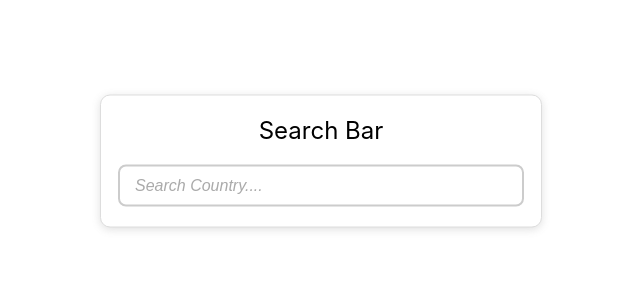
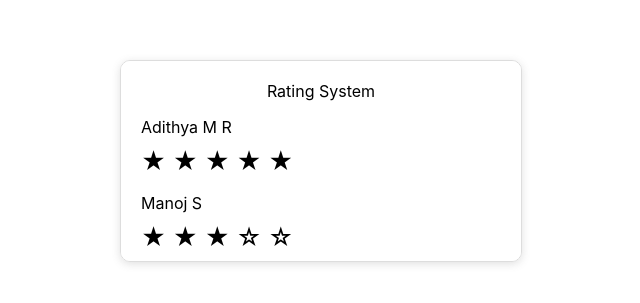
Before and after one commit to AdityaGowda/dailyJS, a React (Create React App) app: page / in a window 1280 px wide. Shown: the part 239-542 px from the top of the page, without its empty margins (319-959 px from the left). Built offline with nearby package versions, Linux system fonts and the light colour scheme.

Commit message:
Star rating system

```diff
--- a/src/App.css
+++ b/src/App.css
@@ -310,7 +310,8 @@ body {
 }
 
 .center-div {
-  width: 400px;
+  width: 93%;
+  max-width: 400px;
   background-color: white;
   border: 1px solid #ddd;
   box-shadow: rgba(99, 99, 99, 0.2) 0px 2px 8px 0px;
@@ -402,3 +403,11 @@ input[type="text"]::placeholder {
   padding: 5px;
   scroll-snap-align: center;
 }
+
+.text-left {
+  text-align: left;
+}
+
+.align-start {
+  align-items: start;
+}
--- a/src/App.js
+++ b/src/App.js
@@ -5,13 +5,14 @@ import DigitalClock from "./comp/digitalClock/digitalClock";
 import InfinityScroll from "./comp/infinityScroll/infinityScroll";
 import NoteApp from "./comp/noteapp/notapp";
 import ProgressBar from "./comp/Progressbar/progressbar";
+import StarRating from "./comp/ratingSystem/ratingSystem";
 import SearchBar from "./comp/searchbar/searchbar";
 import StopWatch from "./comp/stopwatch/stopwatch";
 
 function App() {
   return (
     <div className="App">
-      <SearchBar />
+      <StarRating />
     </div>
   );
 }
--- /dev/null
+++ b/src/comp/ratingSystem/ratingSystem.js
@@ -0,0 +1,69 @@
+import { useState } from "react";
+
+function Star({ selectedStar = 0, setUpdateStars, starIndex }) {
+  // Function to update the selected star rating when clicked
+  function handleStarUpdate(index) {
+    setUpdateStars((prev) => {
+      let prevArray = [...prev]; // Create a copy of the previous state
+      prevArray[starIndex] = index + 1; // Update the specific star rating
+      return [...prevArray]; // Return a new updated array to trigger re-render
+    });
+  }
+
+  return (
+    <div className="ml-20" style={{ height: "30px" }} key={starIndex}>
+      {Array(5)
+        .fill() // Create an array of length 5 for stars
+        .map((_, i) => {
+          return i < selectedStar ? ( // Check if star should be filled or empty
+            <span
+              key={i} // Unique key for React's reconciliation
+              className="font-xl pointer"
+              onClick={() => handleStarUpdate(i)} // Handle star click
+            >
+              &#9733; {/* Filled star */}
+            </span>
+          ) : (
+            <span
+              key={i}
+              className="font-xl pointer"
+              onClick={() => handleStarUpdate(i)}
+            >
+              &#9734; {/* Empty star */}
+            </span>
+          );
+        })}
+    </div>
+  );
+}
+
+export default function StarRating() {
+  // State to track ratings for each person
+  const [stars, setUpdateStars] = useState([5, 3, 1, 3]);
+  // List of names associated with ratings
+  const name = ["Adithya M R", "Manoj S", "Kiran H R", "Ashwath M H"];
+
+  return (
+    <div
+      className="center-div text-left flex-col width100 align-start overFlowY"
+      style={{ height: "200px", justifyContent: "right" }}
+    >
+      {/* Title */}
+      <center className="width100 mt-20">Rating System</center>
+
+      {/* Map through names and corresponding star ratings */}
+      {stars.map((v, i) => {
+        return (
+          <div key={i}>
+            <p className="ml-20 mb-10">{name[i]}</p> {/* Display name */}
+            <Star
+              selectedStar={v} // Pass the selected star rating
+              setUpdateStars={setUpdateStars} // Function to update rating
+              starIndex={i} // Index of the star being updated
+            />
+          </div>
+        );
+      })}
+    </div>
+  );
+}
```
